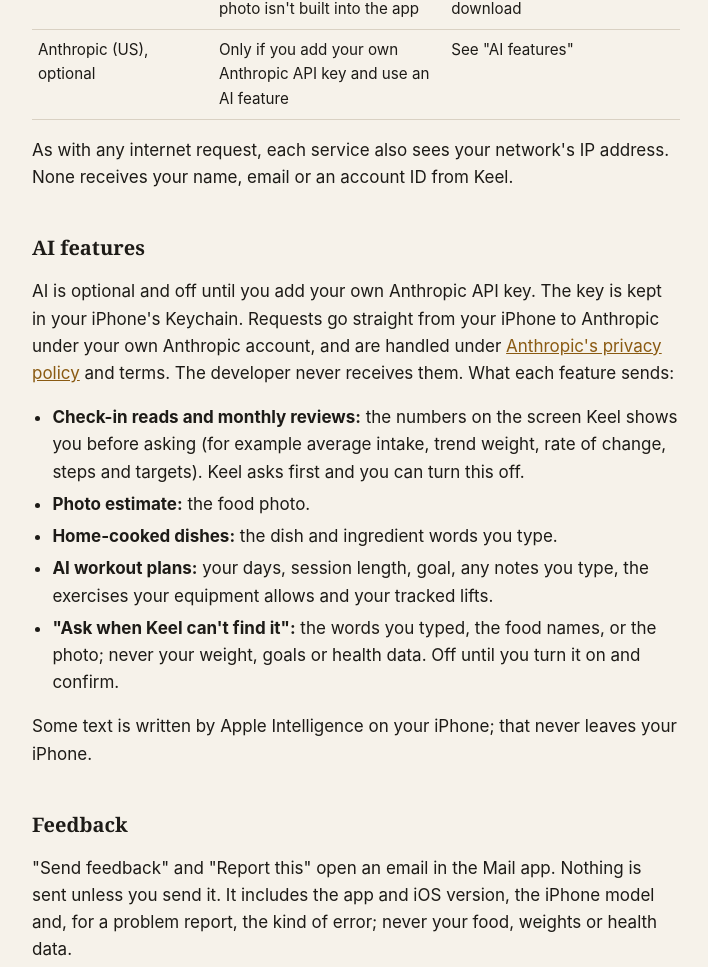
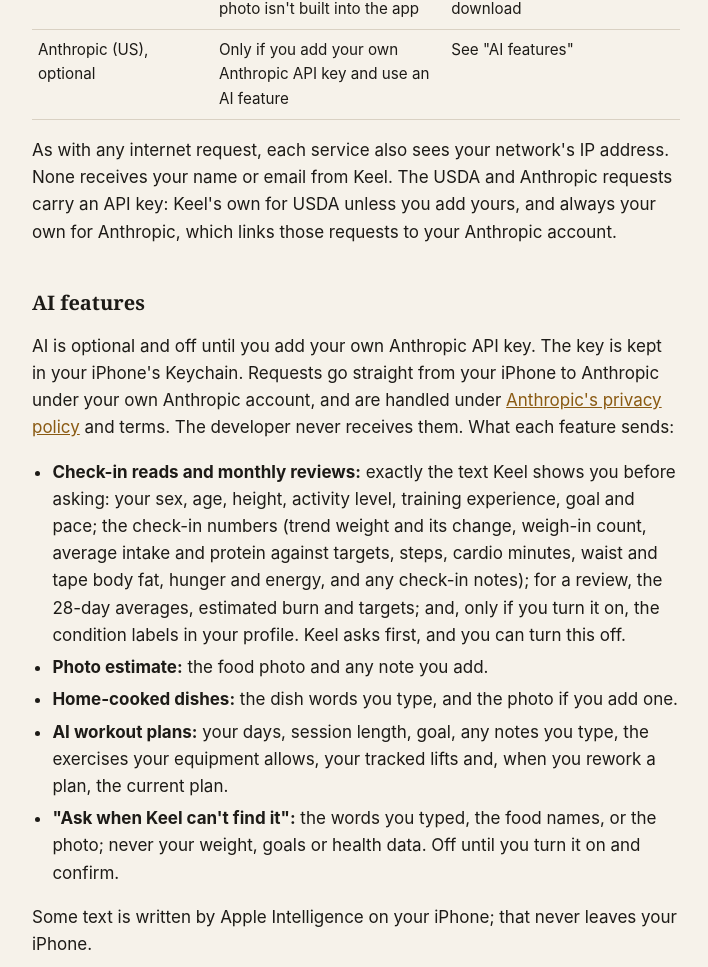
Before and after one commit to hichaudh/hichaudh.github.io, a plain HTML site: page keel/privacy/index.html in a window 1280 px wide. Shown: the part 1274-2241 px from the top of the page, without its empty margins (284-992 px from the left). Drawn offline with Linux system fonts and the light colour scheme.

Commit message:
Keel privacy: list every field the AI reads receive; photo notes, dish photos, plan rework; API keys
Co-Authored-By: Claude Opus 5.5 <noreply@anthropic.com>

```diff
--- a/keel/privacy/index.html
+++ b/keel/privacy/index.html
@@ -27,15 +27,15 @@
 <tr><td>GitHub (US)</td><td>Opening an exercise whose photo isn't built into the app</td><td>Which exercise photo to download</td></tr>
 <tr><td>Anthropic (US), optional</td><td>Only if you add your own Anthropic API key and use an AI feature</td><td>See "AI features"</td></tr>
 </tbody></table>
-<p>As with any internet request, each service also sees your network's IP address. None receives your name, email or an account ID from Keel.</p>
+<p>As with any internet request, each service also sees your network's IP address. None receives your name or email from Keel. The USDA and Anthropic requests carry an API key: Keel's own for USDA unless you add yours, and always your own for Anthropic, which links those requests to your Anthropic account.</p>
 
 <h2>AI features</h2>
 <p>AI is optional and off until you add your own Anthropic API key. The key is kept in your iPhone's Keychain. Requests go straight from your iPhone to Anthropic under your own Anthropic account, and are handled under <a href="https://www.anthropic.com/legal/privacy">Anthropic's privacy policy</a> and terms. The developer never receives them. What each feature sends:</p>
 <ul>
-<li><strong>Check-in reads and monthly reviews:</strong> the numbers on the screen Keel shows you before asking (for example average intake, trend weight, rate of change, steps and targets). Keel asks first and you can turn this off.</li>
-<li><strong>Photo estimate:</strong> the food photo.</li>
-<li><strong>Home-cooked dishes:</strong> the dish and ingredient words you type.</li>
-<li><strong>AI workout plans:</strong> your days, session length, goal, any notes you type, the exercises your equipment allows and your tracked lifts.</li>
+<li><strong>Check-in reads and monthly reviews:</strong> exactly the text Keel shows you before asking: your sex, age, height, activity level, training experience, goal and pace; the check-in numbers (trend weight and its change, weigh-in count, average intake and protein against targets, steps, cardio minutes, waist and tape body fat, hunger and energy, and any check-in notes); for a review, the 28-day averages, estimated burn and targets; and, only if you turn it on, the condition labels in your profile. Keel asks first, and you can turn this off.</li>
+<li><strong>Photo estimate:</strong> the food photo and any note you add.</li>
+<li><strong>Home-cooked dishes:</strong> the dish words you type, and the photo if you add one.</li>
+<li><strong>AI workout plans:</strong> your days, session length, goal, any notes you type, the exercises your equipment allows, your tracked lifts and, when you rework a plan, the current plan.</li>
 <li><strong>"Ask when Keel can't find it":</strong> the words you typed, the food names, or the photo; never your weight, goals or health data. Off until you turn it on and confirm.</li>
 </ul>
 <p>Some text is written by Apple Intelligence on your iPhone; that never leaves your iPhone.</p>
```
